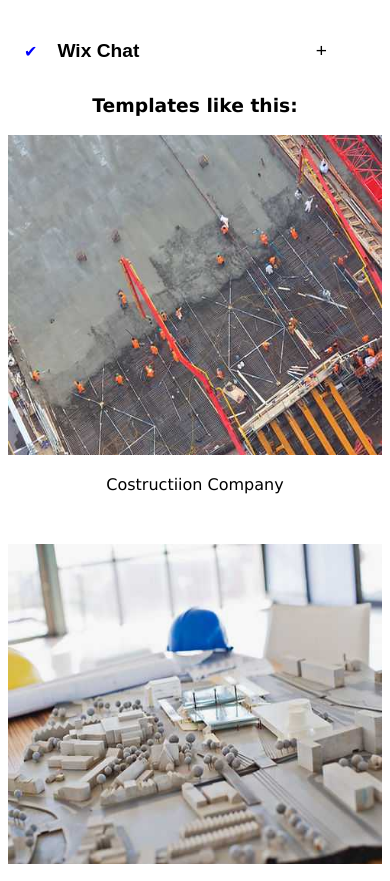
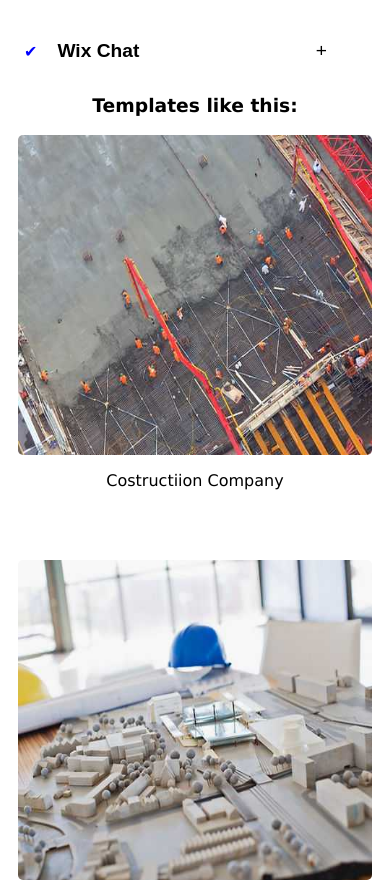
Before and after one commit to capsunlock/test, a plain HTML site: page index.html in a window 390 px wide. Shown: the part 1500-2381 px from the top of the page. Drawn offline with Linux system fonts and the light colour scheme.

Commit message:
Update style.css

```diff
--- a/style.css
+++ b/style.css
@@ -1,4 +1,4 @@
-  /*wix style */
+/*wix style */
 .top-bin{
   background-color:white;
   color: black;
@@ -105,6 +105,27 @@
   font-family: 'Lucida Sans', 'Lucida Sans Regular', 'Lucida Grande', 'Lucida Sans Unicode', Geneva, Verdana, sans-serif;
   text-align: center;
 }
+/* section-four image layout */
+.section-four .fix-text {
+  display: flex;
+  flex-wrap: wrap;
+  gap: 20px;
+  justify-content: center;
+  padding: 0 10px;
+}
+
+.section-four .fix-text > div {
+  flex: 1 1 250px; /* Responsive columns */
+  max-width: 300px;
+  text-align: center;
+}
+
+.section-four img {
+  width: 100%;
+  height: auto;
+  display: block;
+  border-radius: 5px;
+}
 @media only screen and (max-width: 600px) {
 /* all img under section four */
 .section-four img{
@@ -117,6 +138,17 @@
   text-transform: capitalize;
   margin-bottom: 50px;
   text-align: center;
+}
+@media only screen and (max-width: 600px) {
+  .section-four .fix-text {
+    flex-direction: column;
+    align-items: center;
+  }
+
+  .section-four .fix-text > div {
+    width: 100%;
+    max-width: none;
+  }
 }
 }
 @media only screen and (min-width: 600px) {
```
